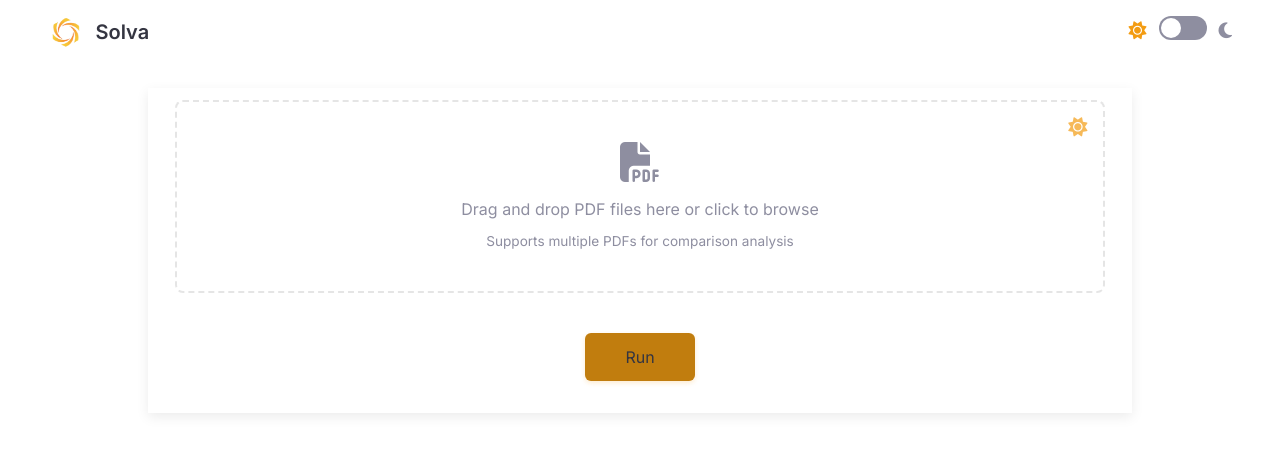
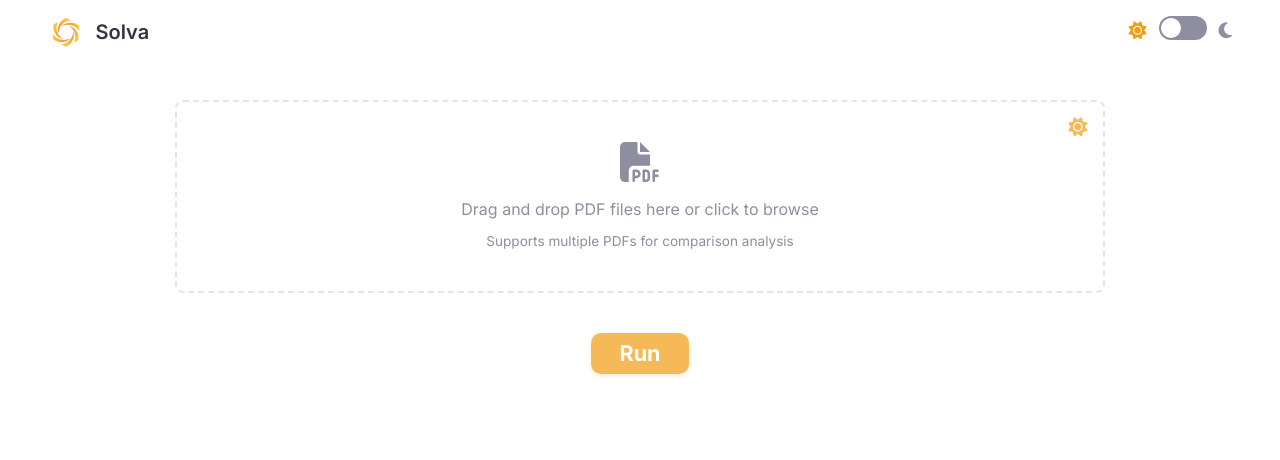
Before and after one commit to anshulchahar/docanalyze, a Flask app: page / in a window 1280 px wide. Shown: the top 460 px of the page. Run offline with Flask 3, Linux system fonts and the light colour scheme; some libraries are stand-ins or nearby versions.

Commit message:
feat: update button styles for improved visibility and consistency

```diff
--- a/static/css/style.css
+++ b/static/css/style.css
@@ -7,10 +7,10 @@
     --card-shadow: rgba(0, 0, 0, 0.05);
     --accent-color: #f39c12;
     /* Changed to sun-themed orange color */
-    --button-default: #c17d0e;
-    /* Dimmer orange */
+    --button-default: rgba(243, 156, 18, 0.7);
+    /* Matches dropzone sun icon color with opacity */
     --button-hover: #f39c12;
-    /* Brighter orange on hover */
+    /* Matches theme toggle sun icon color */
     --secondary-color: #8e8ea0;
     --input-background: #FFFFFF;
     --input-border: #e5e5e5;
@@ -32,7 +32,7 @@
     --card-shadow: rgba(255, 255, 255, 0.1);
     --accent-color: #f39c12;
     /* Keep the sun-theme even in dark mode */
-    --button-default: #c17d0e;
+    --button-default: rgba(243, 156, 18, 0.7);
     --button-hover: #f39c12;
     --secondary-color: #9e9ea8;
     --input-background: #111111;
@@ -132,16 +132,16 @@ h1 {
 
 [data-theme='dark'] .card {
     border-color: #444444;
-    box-shadow: 0 4px 12px rgba(255, 255, 255, 0.05);
+    box-shadow: none;
 }
 
 [data-theme='light'] .card {
     border-color: #e0e0e0;
-    box-shadow: 0 4px 12px rgba(0, 0, 0, 0.08);
+    box-shadow: none;
 }
 
 .card:hover {
-    box-shadow: 0 6px 16px var(--card-shadow);
+    box-shadow: none;
 }
 
 .card-header {
@@ -201,22 +201,26 @@ input[type="text"]:focus {
 
 button {
     background-color: var(--button-default) !important;
-    /* Added !important to override any Tailwind defaults */
-    color: white;
+    color: #FFFFFF !important;
+    /* Force white text color with !important */
     border: none;
-    border-radius: 6px;
-    padding: 12px 20px;
-    font-weight: 500;
+    border-radius: 10px;
+    padding: 10px 20px;
+    /* Reduced padding for more compact size */
+    font-weight: 600;
+    font-size: 1.1rem;
     cursor: pointer;
     transition: all 0.2s ease;
     font-family: inherit;
-    font-size: 0.95rem;
     box-shadow: 0 2px 5px var(--sun-glow);
+    display: inline-flex;
+    align-items: center;
+    justify-content: center;
+    line-height: 1;
 }
 
 button:hover {
     background-color: var(--button-hover) !important;
-    /* Added !important to override any Tailwind defaults */
     box-shadow: 0 4px 8px var(--sun-glow);
     transform: translateY(-1px);
 }
@@ -229,7 +233,12 @@ button:disabled {
 /* Center align the analyze button */
 button[type="submit"] {
     width: auto;
-    padding: 12px 40px;
+    padding: 4px 28px;
+    /* Reduced vertical padding from 8px to 4px */
+    font-weight: 700;
+    font-size: 1.35rem;
+    min-height: 40px;
+    /* Reduced min-height from 44px to 40px */
 }
 
 /* Drag and Drop Area */
```
